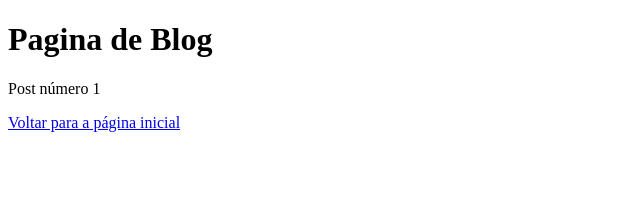
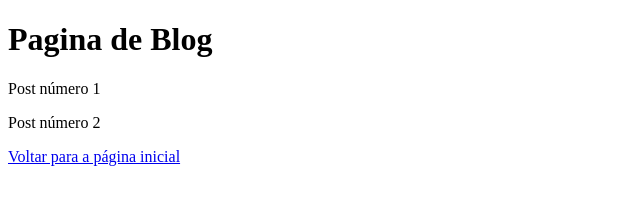
Before and after one commit to 0246808642/aulagithub, a plain HTML site: page blog.html in a window 1280 px wide. Shown: the whole page, without its empty margins (0-640 px from the left). Drawn offline with Linux system fonts and the light colour scheme.

Commit message:
Update 2.0

```diff
--- a/blog.html
+++ b/blog.html
@@ -9,6 +9,7 @@
 <body>
     <h1>Pagina de Blog</h1>
     <p>Post número 1</p>
+    <p>Post número 2</p>
     <a href="index.html">Voltar para a página inicial</a>
 </body>
 </html>
```
